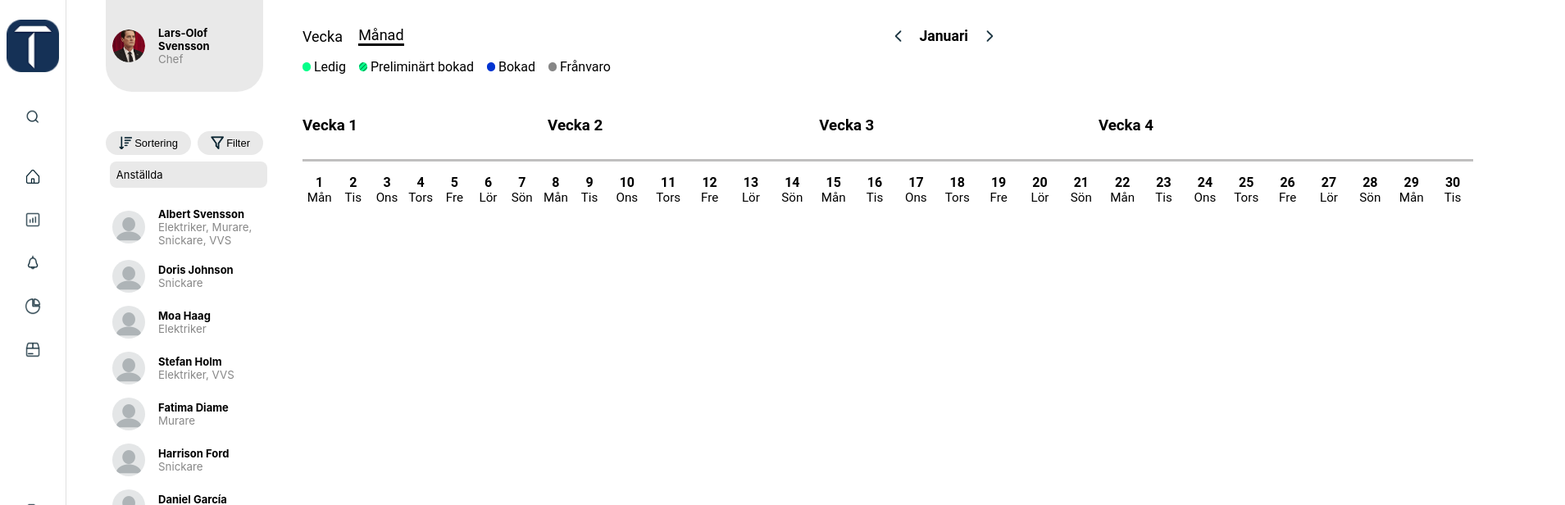
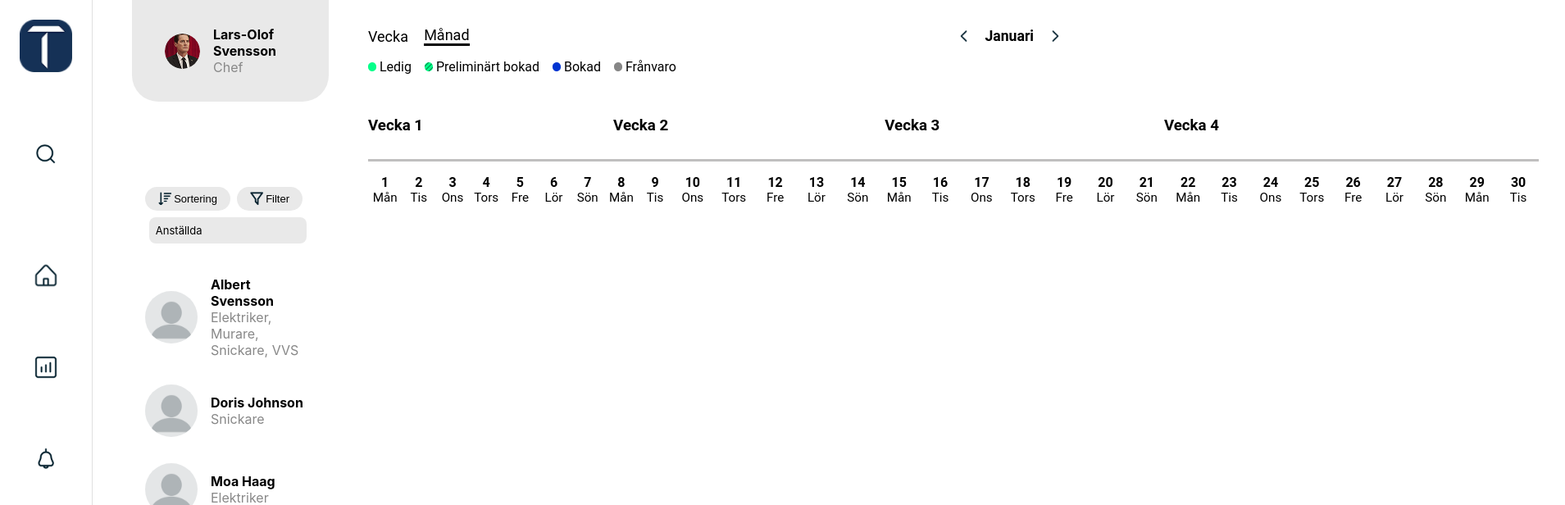
Before and after one commit to emmi0122/Batch-Job-GUI-3, a Vue app in the folder Uppgift.3/: page / in a window 1280 px wide. Shown: the top 616 px of the page at 82% size, 1909 px wide, since content can reach past the window. Built offline with nearby package versions, Linux system fonts and the light colour scheme.

Commit message:
Changing to fit to viewport

```diff
--- a/Uppgift.3/src/components/Employee.vue
+++ b/Uppgift.3/src/components/Employee.vue
@@ -41,7 +41,7 @@ const employeeProfessions = ["Elektriker, Murare, Snickare, VVS", "Snickare", "E
 <style scoped>
 .employees {
     margin-left: 3rem;
-    width: 12rem;
+    width: 15rem;
 }
 
 .boss-card {
@@ -49,8 +49,8 @@ const employeeProfessions = ["Elektriker, Murare, Snickare, VVS", "Snickare", "E
     align-items: center;
     background-color: #E9E9E9;
     border-radius: 0 0 2rem 2rem;
-    padding: 2rem 0.5rem;
-    margin-bottom: 3rem;
+    padding: 2rem 2.5rem;
+    margin-bottom: 6.5rem;
 }
 .boss-info {
     display: flex;
@@ -61,12 +61,12 @@ const employeeProfessions = ["Elektriker, Murare, Snickare, VVS", "Snickare", "E
 .employee-card {
     display: flex;
     align-items: center;
-    padding: 0.5rem;
+    padding: 1rem;
 }
 
 .employee-card img,
 .boss-card img {
-    width: 2.5rem;
+    width: 4rem;
     border-radius: 50%;
     margin-right: 1rem;
 }
@@ -74,13 +74,13 @@ const employeeProfessions = ["Elektriker, Murare, Snickare, VVS", "Snickare", "E
 .employee-info h4,
 .boss-info h4 {
     margin: 0;
-    font-size: small;
+    font-size: medium;
 }
 
 .employee-info p,
 .boss-info p {
     margin: 0;
-    font-size: smaller;
+    font-size: medium;
     color: #888;
 }
 
@@ -89,7 +89,8 @@ const employeeProfessions = ["Elektriker, Murare, Snickare, VVS", "Snickare", "E
     flex-direction: column;
     gap: 0.5rem;
     align-items: flex-start;
-    margin-bottom: 1rem;
+    margin-bottom: 1.5rem;
+    margin-left: 1rem;
 }
 
 .sort-filter-buttons {
--- a/Uppgift.3/src/components/Sidebar.vue
+++ b/Uppgift.3/src/components/Sidebar.vue
@@ -1,7 +1,7 @@
 <template>
     <nav class="sidebar">
         <div class="sidebar-logo">
-            <img src="../assets/logo.png" alt="Company logo" class="logo-text">
+            <img src="../assets/logo.png" alt="Company logo">
         </div>
 
         <div class="sidebar-search">
@@ -33,50 +33,40 @@
 <style scoped>
 .sidebar {
     background: #FFFFFF;
-
     display: flex;
     flex-direction: column;
     align-items: center;
-    padding: 0.5rem;
+    padding: 1.5rem;
     border-right: 1px solid #e0e0e0;
     top: 0;
     left: 0;
 }
 
 img {
-    width: 1.3rem;
+    width: 2rem;
 }
 
-.sidebar-logo {
-    margin-top: 1rem;
-
-    img {
-        width: 4rem;
-    }
-}
-
-.logo-text {
-    width: 3rem;
-    border-radius: 0.8rem;
+.sidebar-logo img{
+    width: 4rem;
 }
 
 .sidebar-search {
-    margin-top: 2.5rem;
+    margin-top: 5rem;
     cursor: pointer;
 }
 
 .sidebar-menu {
-    margin-top: 3rem;
+    margin-top: 7rem;
     display: flex;
     flex-direction: column;
     align-items: center;
-    gap: 2rem;
+    gap: 5rem;
     justify-content: flex-start;
     cursor: pointer;
 }
 
 .sidebar-bottom {
-    margin-top: 11rem;
+    margin-top: 24rem;
     margin-bottom: 2rem;
     display: flex;
     flex-direction: column;
```
